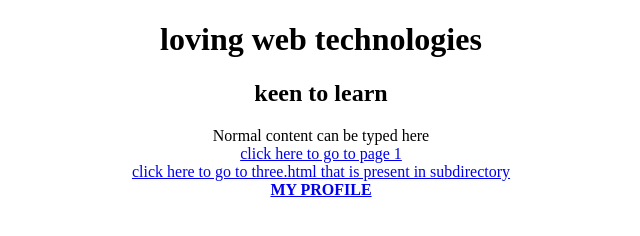
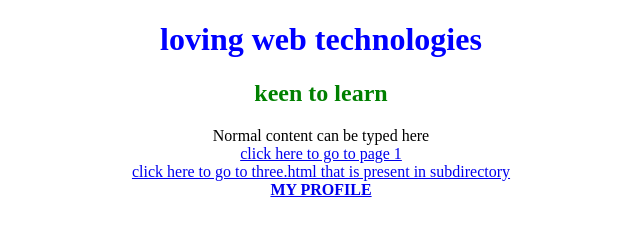
Before and after one commit to gova646/wt, a plain HTML site: page Index.html in a window 1280 px wide. Shown: the whole page, without its empty margins (319-959 px from the left). Drawn offline with Linux system fonts and the light colour scheme.

Commit message:
Update Index.html

```diff
--- a/Index.html
+++ b/Index.html
@@ -3,8 +3,13 @@
     <head>
        <title>web technologies</title>
     </head>
+       <style type="text/css">
+            h2{
+                color: green;
+            }
+        </style>
     <body style="text-align:center;">
-        <h1>loving web technologies</h1>
+        <h1 style="color: blue;">loving web technologies</h1>
         <h2>keen to learn</h2>
         Normal content can be typed here
         <br />
```
